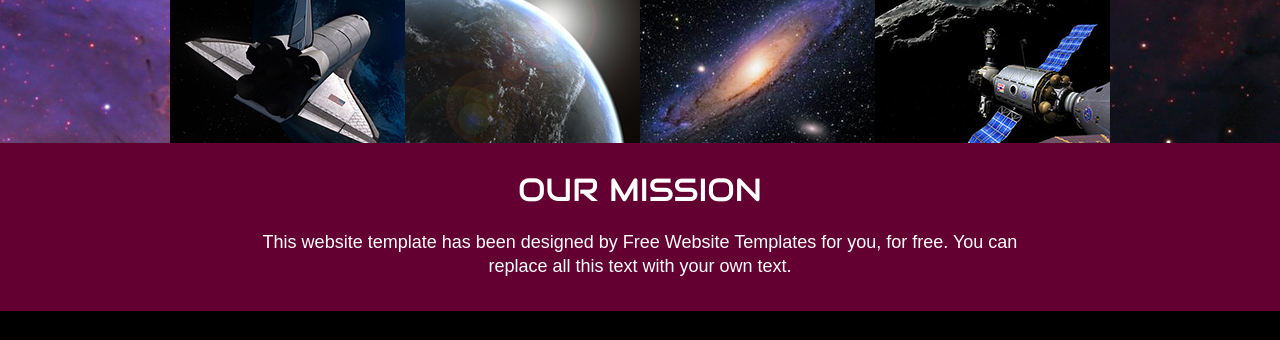
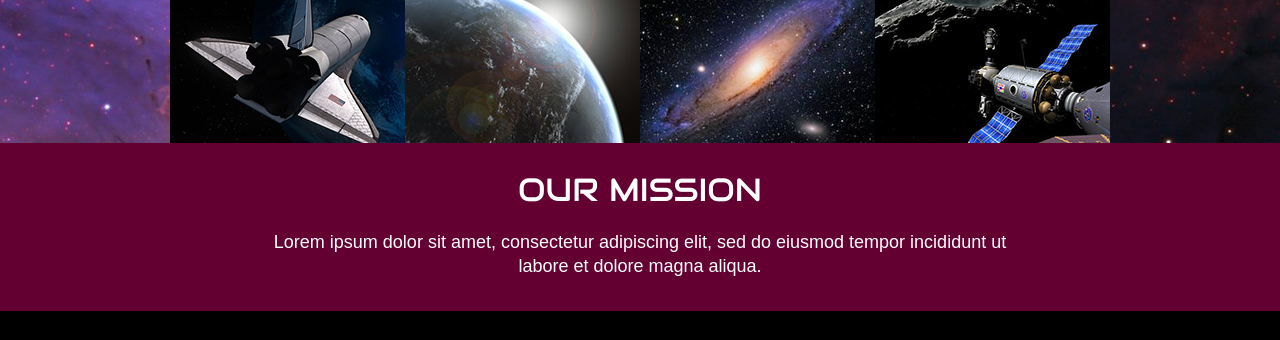
Before and after one commit to Asutoshpadhy1/trivarga_website, a plain HTML site: page index.html in a window 1280 px wide. Shown: the part 623-963 px from the top of the page. Drawn offline with Linux system fonts and the light colour scheme.

Commit message:
Update index.html

```diff
--- a/index.html
+++ b/index.html
@@ -70,7 +70,8 @@
 			<div class="body">
 				<div>
 					<h1>OUR MISSION</h1>
-					<p>This website template has been designed by Free Website Templates for you, for free. You can replace all this text with your own text.</p>
+					<p>Lorem ipsum dolor sit amet, consectetur adipiscing elit,
+						sed do eiusmod tempor incididunt ut labore et dolore magna aliqua.</p>
 				</div>
 			</div>
 			<div class="footer">
```
